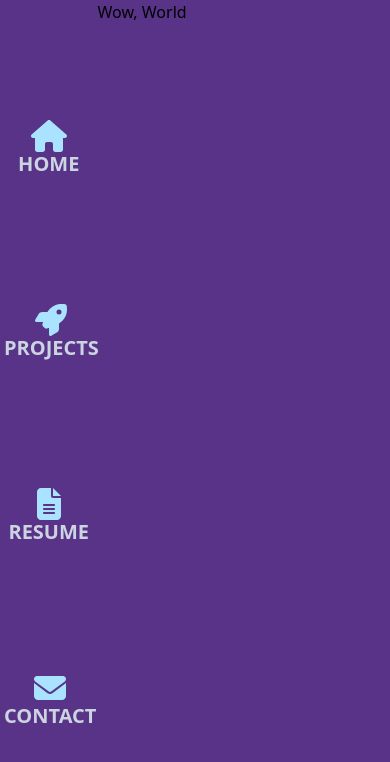
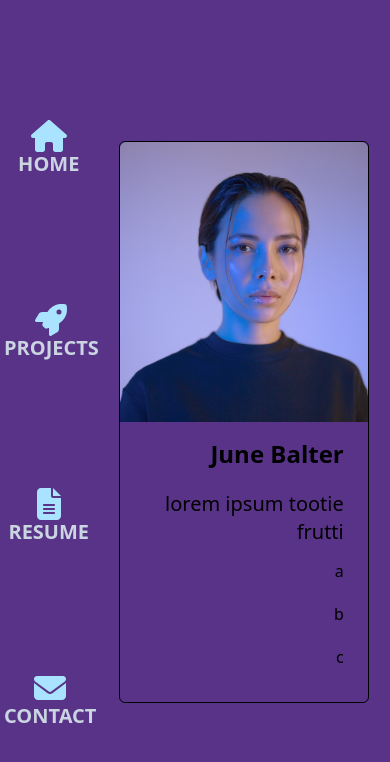
Before and after one commit to juneadam/june-portfolio, a React (Create React App) app: page /contact in a window 390 px wide. Shown: the top 762 px of the page. Built offline with nearby package versions, Linux system fonts and the light colour scheme.

Commit message:
created a reusable and responsive Card component, planning to use it for the contact page

```diff
--- a/src/pages/Contact.js
+++ b/src/pages/Contact.js
@@ -1,9 +1,15 @@
+import Card from "../utils/Card";
+
 function Contact() {
-    return (
-        <div>
-            Wow, World
-        </div>
-    )
+  return (
+    <div className="flex flex-auto justify-center items-center">
+      <Card
+        image="/aiony-haust-3TLl_97HNJo-unsplash.jpg"
+        title="June Balter"
+        content="lorem ipsum tootie frutti"
+      />
+    </div>
+  );
 }
 
 export default Contact;
--- /dev/null
+++ b/src/utils/Card.js
@@ -0,0 +1,22 @@
+function Card(props) {
+  return (
+    <div className="card-wrapper grid-cols-1 grid-rows-3 w-1/3 min-w-[250px] max-w-max h-2/3 rounded-md border border-black">
+      <div className="card-image-div h-1/2 min-h-[250px] overflow-hidden rounded-t-md row-span-1 flex items-center">
+        <img className="object-cover" src={props.image} alt="card-image"></img>
+      </div>
+      <div className="card-content px-6 h-fit">
+        <h1 className="text-2xl text-right font-semibold py-4">
+          {props.title}
+        </h1>
+        <p className="py-1 text-xl text-right">{props.content}</p>
+      </div>
+      <div className="card-links px-6 pb-3 h-1/4 flex flex-wrap flex-col justify-around items-end rounded-b-md">
+        <button>a</button>
+        <button>b</button>
+        <button>c</button>
+      </div>
+    </div>
+  );
+}
+
+export default Card;
```
Also changed, not shown: public/aiony-haust-3TLl_97HNJo-unsplash.jpg (added).
